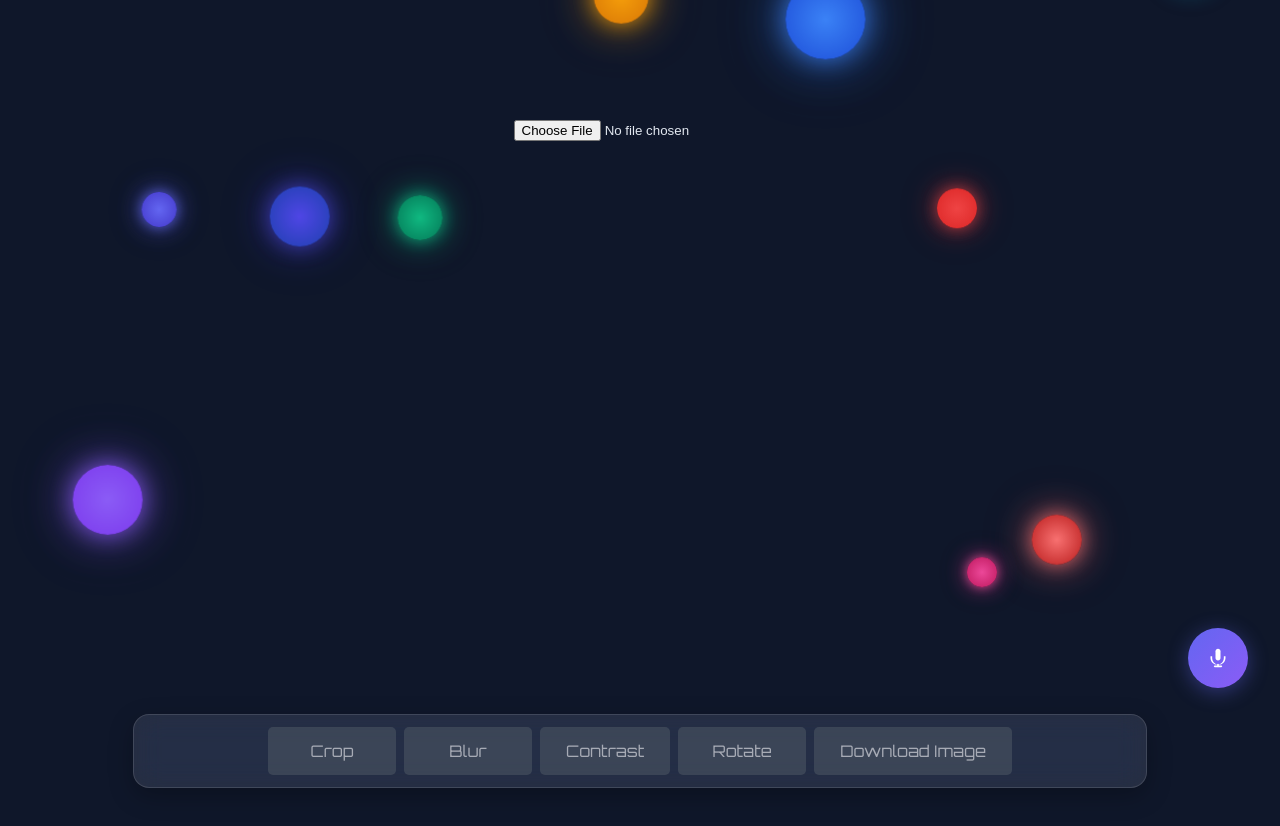
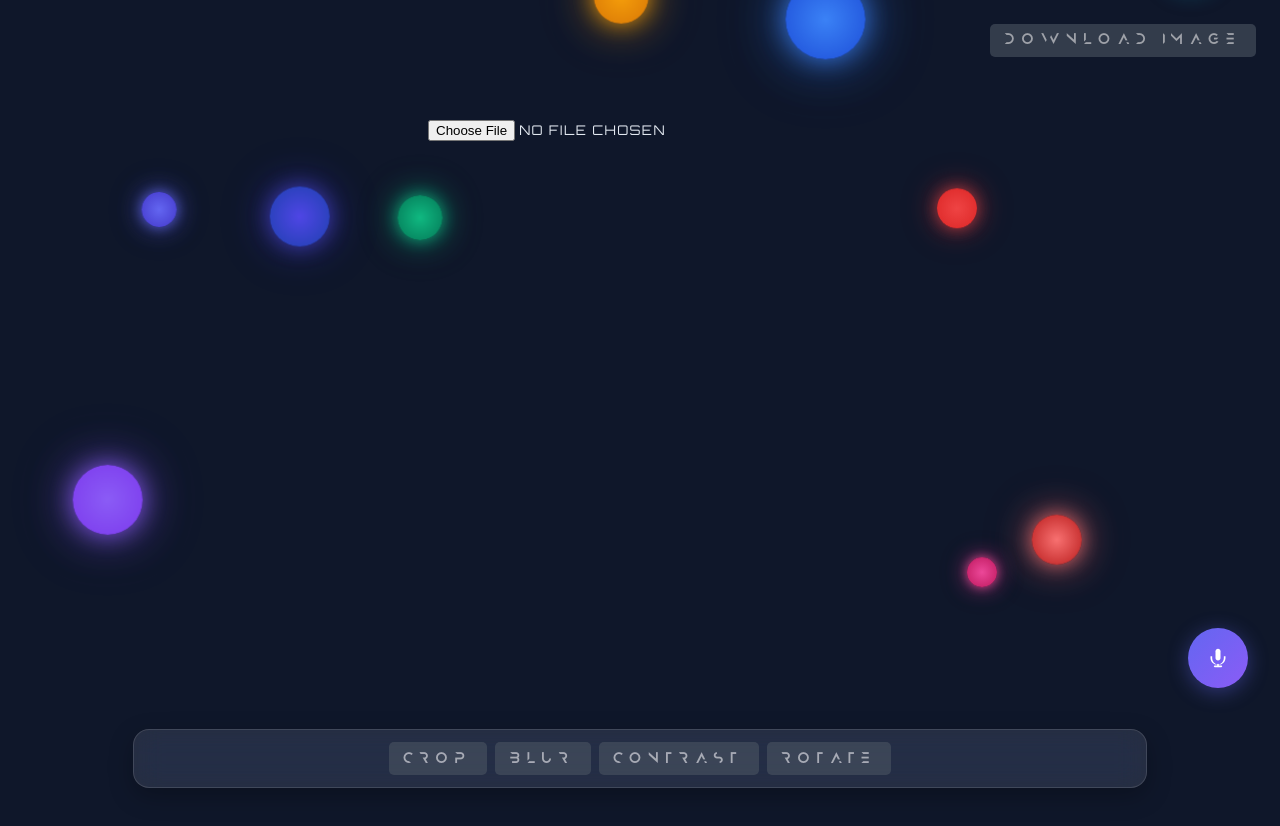
Before and after one commit to aehnz/PHOTO-EDITOR, a React (Vite) app: page / in a window 1280 px wide. Shown: the top 826 px of the page. Built offline with nearby package versions, Linux system fonts and the light colour scheme.

Commit message:
Changed Font and Position Of Buttons

```diff
--- a/src/App.css
+++ b/src/App.css
@@ -1,3 +1,10 @@
+@font-face {
+  font-family: 'Anurati';
+  src: url('/ANURATI Free Font/Anurati-Regular.otf') format('opentype');
+  font-weight: normal;
+  font-style: normal;
+}
+
 #root {
   max-width: 1280px;
   margin: 2rem auto;
@@ -181,15 +188,17 @@
   background-color: #6366f1;
   color: white;
   border-radius: 5px;
-  padding: 0.75rem 1.5rem;
+  padding: 0.4rem 0.8rem;
   margin: 0;
-  font-size: 1rem;
-  min-width: 8rem;
+  font-size: 0.85rem;
+  min-width: 6rem;
   position: relative;
   overflow: visible;
   transition: all 0.3s ease;
   border: 2px solid transparent;
-  font-family: 'Orbitron', sans-serif;
+  font-family: 'Anurati', sans-serif;
+  text-transform: uppercase;
+  letter-spacing: 0.45em;
 }
 
 .button::before {
@@ -277,15 +286,33 @@
 
 .Upload-btn {
   margin: 10vh auto;
+  font-family: 'Orbitron', sans-serif;
+  text-transform: uppercase;
+  letter-spacing: 0.10em;
 }
 
-#close{
-  background-color: red;
+#close {
+  background-color: #ef4444;
   color: white;
   border-radius: 50%;
   position: absolute;
-  top: 0;
-  right: 0;
+  top: 8px;
+  left: 8px;
+  width: 28px;
+  height: 28px;
+  display: flex;
+  align-items: center;
+  justify-content: center;
+  border: none;
+  font-size: 1.1rem;
+  font-weight: bold;
+  cursor: pointer;
+  z-index: 10;
+  box-shadow: 0 2px 8px rgba(0,0,0,0.12);
+  transition: background 0.2s;
+}
+#close:hover {
+  background-color: #b91c1c;
 }
 
 .image-wrapper{
@@ -772,12 +799,14 @@
   color: white;
   border: none;
   border-radius: 5px;
-  padding: 0.75rem 1.5rem;
-  font-size: 1rem;
-  min-width: 8rem;
+  padding: 0.4rem 0.8rem;
+  font-size: 0.85rem;
+  min-width: 6rem;
   cursor: pointer;
   transition: all 0.3s ease;
-  font-family: 'Orbitron', sans-serif;
+  font-family: 'Anurati', sans-serif;
+  text-transform: uppercase;
+  letter-spacing: 0.45em;
 }
 
 #rotate-save-button:hover, #rotate-cancel-button:hover {
--- a/src/App.jsx
+++ b/src/App.jsx
@@ -482,6 +482,17 @@ function App() {
         <div className="orb orb7"></div>
         <div className="orb orb8"></div>
 
+        {/* Close (X) button in top-left */}
+        {hasImage && imageSrc && (
+            <div style={{ position: 'fixed', top: '0.5rem', left: '0.5rem', zIndex: 2000 }}>
+                <button type="button" id="close" onClick={removeImage}>X</button>
+            </div>
+        )}
+        {/* Download Image button in top-right */}
+        <div style={{ position: 'fixed', top: '1.5rem', right: '1.5rem', zIndex: 2000 }}>
+            <Button name="Download Image" onClick={downloadImage} disabled={!hasImage}/>
+        </div>
+
         <div className="image-wrapper">
             {hasImage && imageSrc && (
                 <div
@@ -491,6 +502,7 @@ function App() {
                     onMouseLeave={handlePointerUp}
                     onTouchMove={handlePointerMove}
                     onTouchEnd={handlePointerUp}
+                    style={{ position: 'relative' }}
                 >
                     <img
                         src={imageSrc}
@@ -561,7 +573,6 @@ function App() {
                     )}
                 </div>
             )}
-            {hasImage && imageSrc && (<button type="button" id="close" onClick={removeImage}>X</button>)}
         </div>
 
         <div className="input-wrapper">
@@ -575,7 +586,6 @@ function App() {
                     <Button name="Blur" onClick={() => handleEditAction("Blur")} disabled={!hasImage}/>
                     <Button name="Contrast" onClick={() => handleEditAction("Contrast")} disabled={!hasImage}/>
                     <Button name="Rotate" onClick={() => handleEditAction("Rotate")} disabled={!hasImage}/>
-                    <Button name="Download Image" onClick={downloadImage} disabled={!hasImage}/>
                 </div>
             ) : cropMode ? (
                 <div className="button-row">
```
Also changed, not shown: ANURATI Free Font/Anurati-Regular.otf (added), 1 other file (tests, documents, lock files or other folders).
